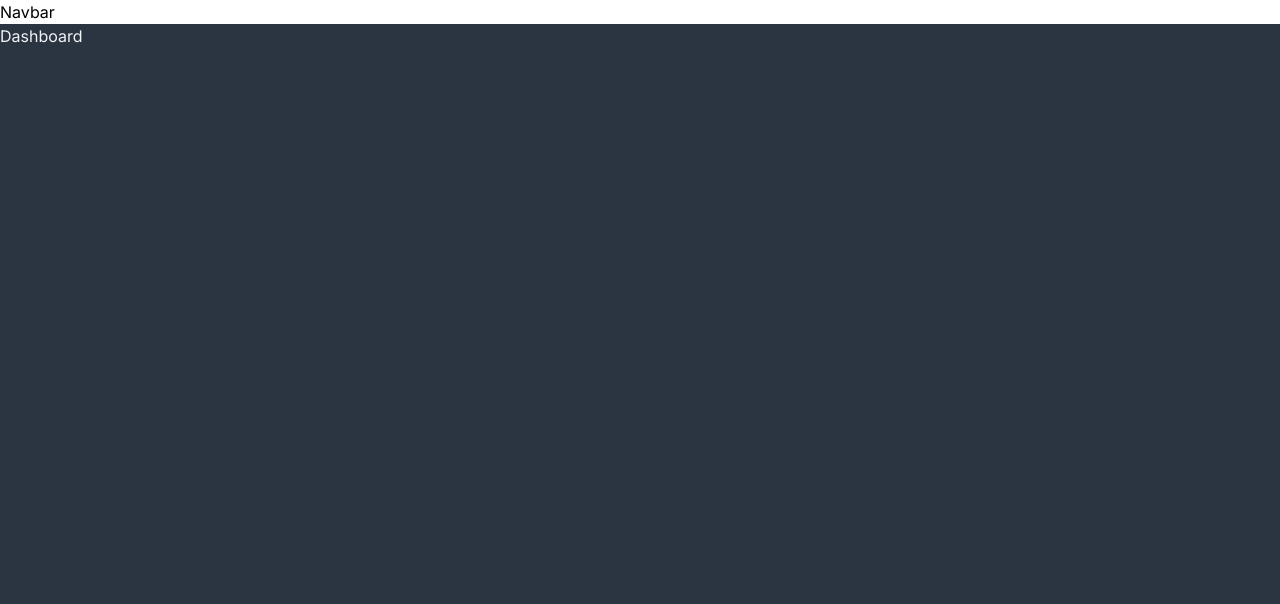
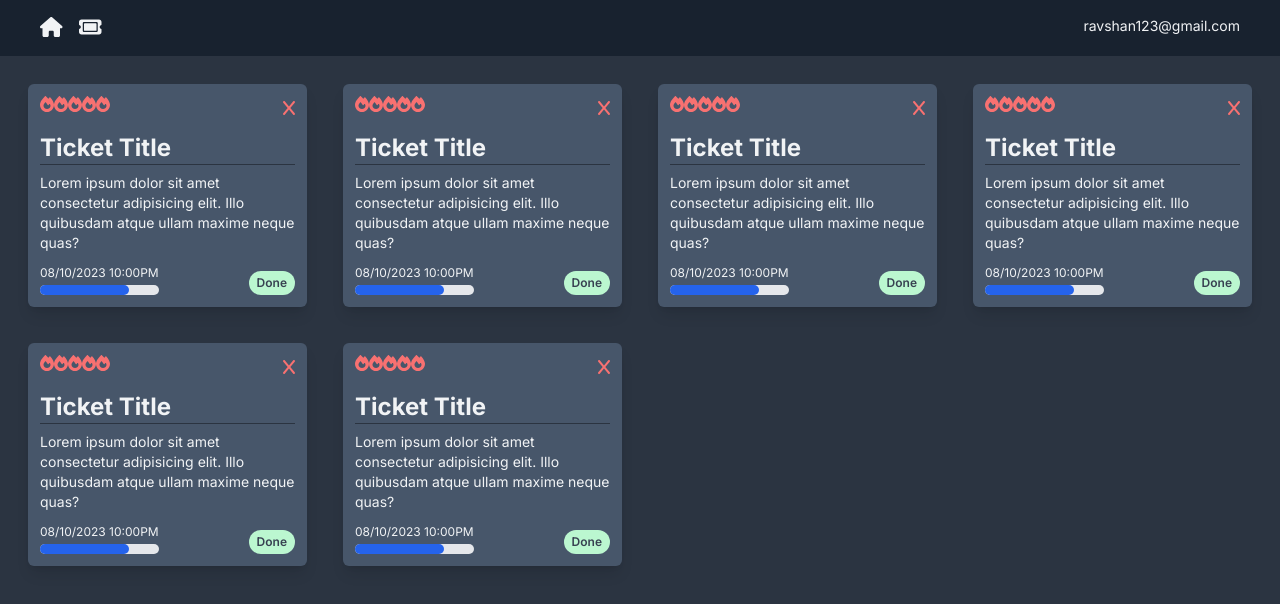
Before and after one commit to ravshanaliyev/ticketing-nextjs-app, a Next.js app: page / in a window 1280 px wide. Shown: the top 604 px of the page. Built offline with nearby package versions, Linux system fonts and the light colour scheme.

Commit message:
all components are created and ready to add backend

```diff
--- /dev/null
+++ b/app/(components)/delete-block.jsx
@@ -0,0 +1,11 @@
+import { faX } from '@fortawesome/free-solid-svg-icons'
+import { FontAwesomeIcon } from '@fortawesome/react-fontawesome'
+import React from 'react'
+
+const DeleteBlock = () => {
+    return (
+        <FontAwesomeIcon icon={faX} className='text-red-400 hover:cursor-pointer hover:text-red-200' />
+    )
+}
+
+export default DeleteBlock
--- a/app/(components)/navbar.jsx
+++ b/app/(components)/navbar.jsx
@@ -1,8 +1,23 @@
+import { faHome, faTicket } from '@fortawesome/free-solid-svg-icons'
+import { FontAwesomeIcon } from '@fortawesome/react-fontawesome'
+import Link from 'next/link'
 import React from 'react'
 
 const Navbar = () => {
     return (
-        <div>Navbar</div>
+        <nav className='flex justify-between bg-nav px-10 py-4 shadow-2xl'>
+            <div className='flex gap-4 items-center'>
+                <Link href={"/"}>
+                    <FontAwesomeIcon icon={faHome} className='icon' />
+                </Link>
+                <Link href={"/ticket-card/new"}>
+                    <FontAwesomeIcon icon={faTicket} className='icon' />
+                </Link>
+            </div>
+            <div>
+                <p className='text-default-text'>ravshan123@gmail.com</p>
+            </div>
+        </nav>
     )
 }
 
--- /dev/null
+++ b/app/(components)/priority-display.jsx
@@ -0,0 +1,17 @@
+import { faFire } from '@fortawesome/free-solid-svg-icons'
+import { FontAwesomeIcon } from '@fortawesome/react-fontawesome'
+import React from 'react'
+
+const PriorityDisplay = () => {
+    return (
+        <div className='flex justify-start align-baseline'>
+            <FontAwesomeIcon icon={faFire} className='text-red-400' />
+            <FontAwesomeIcon icon={faFire} className='text-red-400' />
+            <FontAwesomeIcon icon={faFire} className='text-red-400' />
+            <FontAwesomeIcon icon={faFire} className='text-red-400' />
+            <FontAwesomeIcon icon={faFire} className='text-red-400' />
+        </div>
+    )
+}
+
+export default PriorityDisplay
--- /dev/null
+++ b/app/(components)/progress-display.jsx
@@ -0,0 +1,13 @@
+import React from 'react'
+
+const ProgressDisplay = () => {
+    return (
+        <div className='w-full  bg-gray-200 rounded-full h-2.5'>
+            <div className='bg-blue-600 h-2.5 rounded-full' style={{ width: '75%' }}>
+
+            </div>
+        </div>
+    )
+}
+
+export default ProgressDisplay
--- /dev/null
+++ b/app/(components)/status-display.jsx
@@ -0,0 +1,9 @@
+import React from 'react'
+
+const StatusDisplay = () => {
+    return (
+        <span className='text-gray-700 inline-block rounded-full px-2 py-1 text-xs font-semibold bg-green-200'>Done</span>
+    )
+}
+
+export default StatusDisplay
--- /dev/null
+++ b/app/(components)/ticket-card.jsx
@@ -0,0 +1,34 @@
+import React from 'react'
+import DeleteBlock from './delete-block'
+import PriorityDisplay from './priority-display'
+import ProgressDisplay from './progress-display'
+import StatusDisplay from './status-display'
+const TicketCard = () => {
+    return (
+        <div className='flex flex-col bg-card hover:bg-card-hover rounded-md shadow-lg p-3 m-2'>
+            <div className="flex mb-3">
+                <PriorityDisplay />
+                <div className='ml-auto'>
+                    <DeleteBlock />
+                </div>
+            </div>
+            <h3>Ticket Title</h3>
+            <hr className='h-px border-0 bg-page mb-2' />
+            <p className="whitespace-pre-wrap">
+                Lorem ipsum dolor sit amet consectetur adipisicing elit. Illo quibusdam atque ullam maxime neque quas?
+            </p>
+            <div className="flex-grow"></div>
+            <div className="flex mt-2">
+                <div className='flex flex-col'>
+                    <p className='text-xs my-1'>08/10/2023 10:00PM</p>
+                    <ProgressDisplay />
+                </div>
+                <div className='ml-auto flex items-end'>
+                    <StatusDisplay />
+                </div>
+            </div>
+        </div>
+    )
+}
+
+export default TicketCard
--- a/app/page.jsx
+++ b/app/page.jsx
@@ -1,7 +1,17 @@
+import TicketCard from "./(components)/ticket-card"
 
 const Dashboard = () => {
   return (
-    <div>Dashboard</div>
+    <div className="p-5">
+      <div className="lg:grid grid-cols-2 xl:grid-cols-4 gap-5">
+        <TicketCard />
+        <TicketCard />
+        <TicketCard />
+        <TicketCard />
+        <TicketCard />
+        <TicketCard />
+      </div>
+    </div>
   )
 }
 
--- a/app/ticket-card/[id]/page.jsx
+++ b/app/ticket-card/[id]/page.jsx
@@ -1,9 +1,9 @@
 import React from 'react'
 
-const TicketCard = () => {
+const TicketPage = ({ params }) => {
     return (
-        <div>TicketCard</div>
+        <div>TicketCard </div>
     )
 }
 
-export default TicketCard
+export default TicketPage
```
